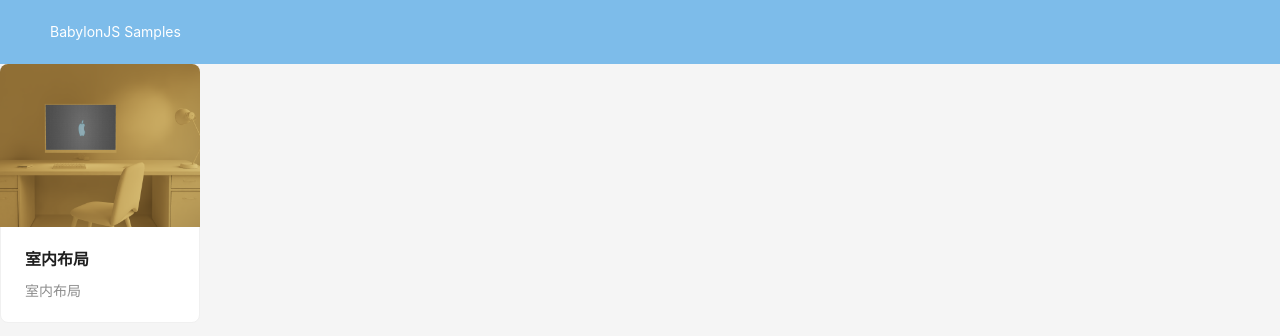
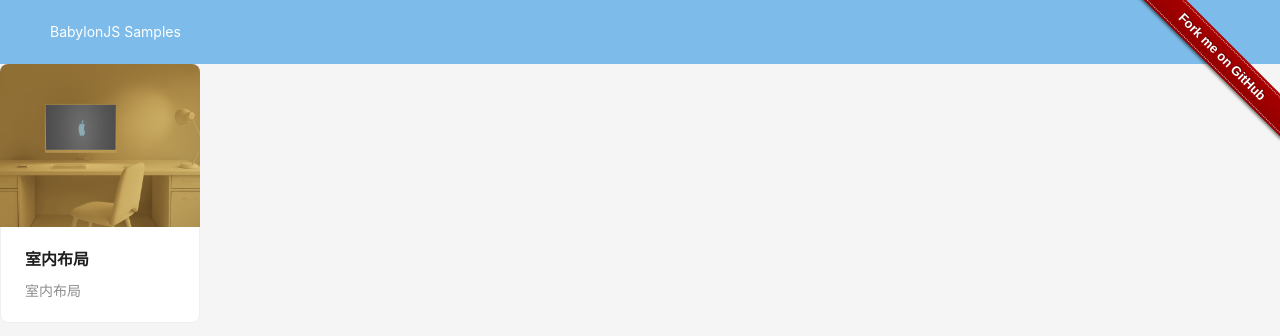
Before and after one commit to ZoeLeee/3d-samples, a React (Vite) app in the folder packages/app/: page /tjs in a window 1280 px wide. Shown: the top 336 px of the page. Built offline with nearby package versions, Linux system fonts and the light colour scheme.

Commit message:
feat: 加入icon图标

```diff
--- a/packages/app/src/App.tsx
+++ b/packages/app/src/App.tsx
@@ -1,5 +1,6 @@
 import { RouterProvider, createBrowserRouter } from "react-router-dom";
 import "./App.css";
+import "./github.css";
 import "./shaders";
 import ErrorPage from "./view/ErrorPage";
 import Root from "./view/Root";
@@ -40,6 +41,16 @@
     <>
       <RouterProvider router={router} />
       {loading && <LoadingComponent title={title} />}
+      {/* <GithubOutlined />; */}
+      <a
+        className="github-fork-ribbon"
+        href="https://github.com/ZoeLeee/3d-samples"
+        target="_blank"
+        data-ribbon="Fork me on GitHub"
+        title="Fork me on GitHub"
+      >
+        Fork me on GitHub
+      </a>
     </>
   );
 }
--- a/packages/app/src/engine/babylonjs/home/index.ts
+++ b/packages/app/src/engine/babylonjs/home/index.ts
@@ -1,5 +1,7 @@
-
-import { CreatePlane, CreatePlaneVertexData } from "@babylonjs/core/Meshes/Builders/planeBuilder";
+import {
+  CreatePlane,
+  CreatePlaneVertexData,
+} from "@babylonjs/core/Meshes/Builders/planeBuilder";
 import { InitCanvas } from "../common/init";
 import { Mesh } from "@babylonjs/core/Meshes/mesh";
 import { ShaderMaterial, Texture } from "@babylonjs/core/Materials";
@@ -12,73 +14,86 @@
 export function renderHome(canvas: HTMLCanvasElement) {
   const [engine, scene, camera, gui] = InitCanvas(canvas);
 
-    const width = engine.getRenderWidth()
-    const height = engine.getRenderHeight()
+  gui.hide();
 
-    camera.alpha = Math.PI / 2
-    camera.beta = Math.PI / 2
+  const width = engine.getRenderWidth();
+  const height = engine.getRenderHeight();
+
+  camera.alpha = Math.PI / 2;
+  camera.beta = Math.PI / 2;
 
   const plane = CreatePlane("广告牌", {
     width,
     height,
-        sideOrientation: Mesh.DOUBLESIDE
-    })
+    sideOrientation: Mesh.DOUBLESIDE,
+  });
 
   const mtl = new ShaderMaterial("首页", scene, "Home", {
     attributes: ["position", "normal", "uv"],
-        uniforms: ["world", "worldView", "iMouse", "iResolution", "worldViewProjection", "view", "projection", "iTime", "direction"],
+    uniforms: [
+      "world",
+      "worldView",
+      "iMouse",
+      "iResolution",
+      "worldViewProjection",
+      "view",
+      "projection",
+      "iTime",
+      "direction",
+    ],
     samplers: ["textureSampler"],
     defines: ["MyDefine"],
     needAlphaBlending: true,
-        needAlphaTesting: true
-    })
+    needAlphaTesting: true,
+  });
 
-    const amigaTexture = new Texture("https://cdn.jsdelivr.net/gh/ZoeLeee/cdn/img/village/20111208032646806585.jpg", scene);
+  const amigaTexture = new Texture(
+    "https://cdn.jsdelivr.net/gh/ZoeLeee/cdn/img/village/20111208032646806585.jpg",
+    scene
+  );
   mtl.setTexture("textureSampler", amigaTexture);
-    mtl.setVector2("iResolution", new Vector2(width, height))
+  mtl.setVector2("iResolution", new Vector2(width, height));
   // mtl.setVector2("iMouse", new Vector2(width / 2, height / 2))
 
-
-    let time = 0
+  let time = 0;
   scene.onAfterRenderObservable.add(() => {
     time += 0.01;
-        mtl.setFloat("iTime", time)
-    })
+    mtl.setFloat("iTime", time);
+  });
 
-    plane.material = mtl
+  plane.material = mtl;
 
   camera.mode = Camera.ORTHOGRAPHIC_CAMERA;
   camera.detachControl();
 
-    gui.close()
+  gui.close();
 
   const update = () => {
-        const width = engine.getRenderWidth()
-        console.log("file: index.ts:46 ~ update ~ width:", width)
-        const height = engine.getRenderHeight()
-        console.log("file: index.ts:48 ~ update ~ height:", height)
+    const width = engine.getRenderWidth();
+    console.log("file: index.ts:46 ~ update ~ width:", width);
+    const height = engine.getRenderHeight();
+    console.log("file: index.ts:48 ~ update ~ height:", height);
     camera.orthoLeft = -width / 2;
     camera.orthoRight = width / 2;
     camera.orthoTop = height / 2;
     camera.orthoBottom = -height / 2;
-    }
+  };
 
-    update()
+  update();
 
   engine.onResizeObservable.add(() => {
-        update()
-        const width = engine.getRenderWidth()
-        const height = engine.getRenderHeight()
+    update();
+    const width = engine.getRenderWidth();
+    const height = engine.getRenderHeight();
     const vx = CreatePlaneVertexData({
       width,
       height,
-            sideOrientation: Mesh.DOUBLESIDE
-        })
-        vx.applyToMesh(plane)
-        mtl.setVector2("iResolution", new Vector2(width, height))
+      sideOrientation: Mesh.DOUBLESIDE,
+    });
+    vx.applyToMesh(plane);
+    mtl.setVector2("iResolution", new Vector2(width, height));
     // mtl.setVector2("iMouse", new Vector2(width / 2, height / 2))
-
-    })
+  });
 
   // const anchor = new TransformNode("anchor", scene);
 
@@ -101,7 +116,6 @@
   // })
 
   return () => {
-        engine.dispose()
+    engine.dispose();
+  };
 }
-
-}
--- /dev/null
+++ b/packages/app/src/github.css
@@ -0,0 +1,125 @@
+
+/*!
+ * "Fork me on GitHub" CSS ribbon v0.2.3 | MIT License
+ * https://github.com/simonwhitaker/github-fork-ribbon-css
+*/
+
+.github-fork-ribbon {
+    width: 12.1em;
+    height: 12.1em;
+    position: absolute;
+    overflow: hidden;
+    top: 0;
+    right: 0;
+    z-index: 9999;
+    pointer-events: none;
+    font-size: 13px;
+    text-decoration: none;
+    text-indent: -999999px;
+  }
+
+  .github-fork-ribbon.fixed {
+    position: fixed;
+  }
+
+  .github-fork-ribbon:hover, .github-fork-ribbon:active {
+    background-color: rgba(0, 0, 0, 0.0);
+  }
+
+  .github-fork-ribbon:before, .github-fork-ribbon:after {
+    /* The right and left classes determine the side we attach our banner to */
+    position: absolute;
+    display: block;
+    width: 15.38em;
+    height: 1.54em;
+
+    top: 3.23em;
+    right: -3.23em;
+
+    -webkit-box-sizing: content-box;
+    -moz-box-sizing: content-box;
+    box-sizing: content-box;
+
+    -webkit-transform: rotate(45deg);
+    -moz-transform: rotate(45deg);
+    -ms-transform: rotate(45deg);
+    -o-transform: rotate(45deg);
+    transform: rotate(45deg);
+  }
+
+  .github-fork-ribbon:before {
+    content: "";
+
+    /* Add a bit of padding to give some substance outside the "stitching" */
+    padding: .38em 0;
+
+    /* Set the base colour */
+    background-color: #a00;
+
+    /* Set a gradient: transparent black at the top to almost-transparent black at the bottom */
+    background-image: -webkit-gradient(linear, left top, left bottom, from(rgba(0, 0, 0, 0)), to(rgba(0, 0, 0, 0.15)));
+    background-image: -webkit-linear-gradient(top, rgba(0, 0, 0, 0), rgba(0, 0, 0, 0.15));
+    background-image: -moz-linear-gradient(top, rgba(0, 0, 0, 0), rgba(0, 0, 0, 0.15));
+    background-image: -ms-linear-gradient(top, rgba(0, 0, 0, 0), rgba(0, 0, 0, 0.15));
+    background-image: -o-linear-gradient(top, rgba(0, 0, 0, 0), rgba(0, 0, 0, 0.15));
+    background-image: linear-gradient(to bottom, rgba(0, 0, 0, 0), rgba(0, 0, 0, 0.15));
+
+    /* Add a drop shadow */
+    -webkit-box-shadow: 0 .15em .23em 0 rgba(0, 0, 0, 0.5);
+    -moz-box-shadow: 0 .15em .23em 0 rgba(0, 0, 0, 0.5);
+    box-shadow: 0 .15em .23em 0 rgba(0, 0, 0, 0.5);
+
+    pointer-events: auto;
+  }
+
+  .github-fork-ribbon:after {
+    /* Set the text from the data-ribbon attribute */
+    content: attr(data-ribbon);
+
+    /* Set the text properties */
+    color: #fff;
+    font: 700 1em "Helvetica Neue", Helvetica, Arial, sans-serif;
+    line-height: 1.54em;
+    text-decoration: none;
+    text-shadow: 0 -.08em rgba(0, 0, 0, 0.5);
+    text-align: center;
+    text-indent: 0;
+
+    /* Set the layout properties */
+    padding: .15em 0;
+    margin: .15em 0;
+
+    /* Add "stitching" effect */
+    border-width: .08em 0;
+    border-style: dotted;
+    border-color: #fff;
+    border-color: rgba(255, 255, 255, 0.7);
+  }
+
+  .github-fork-ribbon.left-top, .github-fork-ribbon.left-bottom {
+    right: auto;
+    left: 0;
+  }
+
+  .github-fork-ribbon.left-bottom, .github-fork-ribbon.right-bottom {
+    top: auto;
+    bottom: 0;
+  }
+
+  .github-fork-ribbon.left-top:before, .github-fork-ribbon.left-top:after, .github-fork-ribbon.left-bottom:before, .github-fork-ribbon.left-bottom:after {
+    right: auto;
+    left: -3.23em;
+  }
+
+  .github-fork-ribbon.left-bottom:before, .github-fork-ribbon.left-bottom:after, .github-fork-ribbon.right-bottom:before, .github-fork-ribbon.right-bottom:after {
+    top: auto;
+    bottom: 3.23em;
+  }
+
+  .github-fork-ribbon.left-top:before, .github-fork-ribbon.left-top:after, .github-fork-ribbon.right-bottom:before, .github-fork-ribbon.right-bottom:after {
+    -webkit-transform: rotate(-45deg);
+    -moz-transform: rotate(-45deg);
+    -ms-transform: rotate(-45deg);
+    -o-transform: rotate(-45deg);
+    transform: rotate(-45deg);
+  }
--- a/packages/app/src/index.css
+++ b/packages/app/src/index.css
@@ -1,6 +1,7 @@
 @tailwind base;
 @tailwind components;
 @tailwind utilities;
+
 
 body,html {
   margin: 0;
```
Lines whose indentation alone changed are shown as unchanged.
